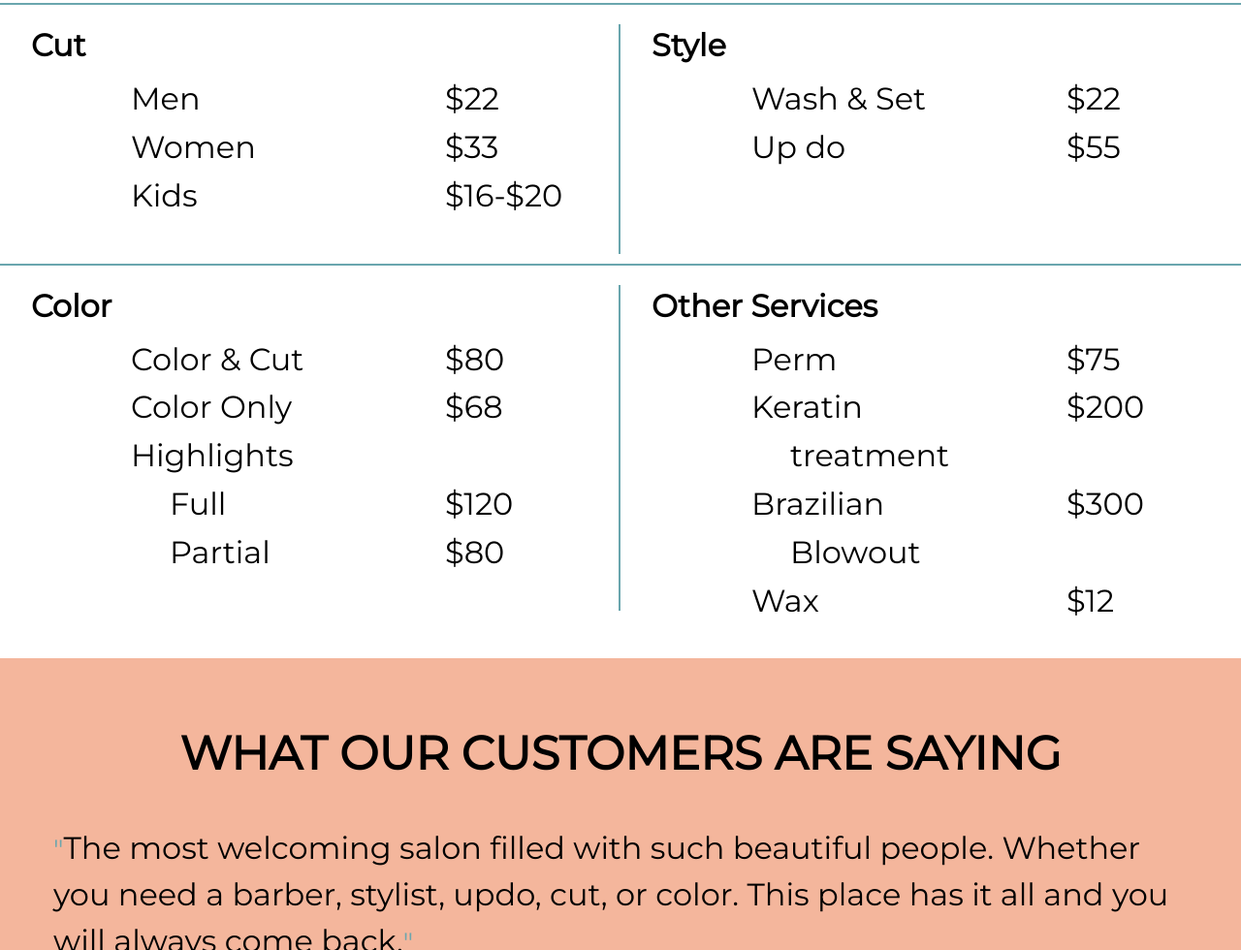
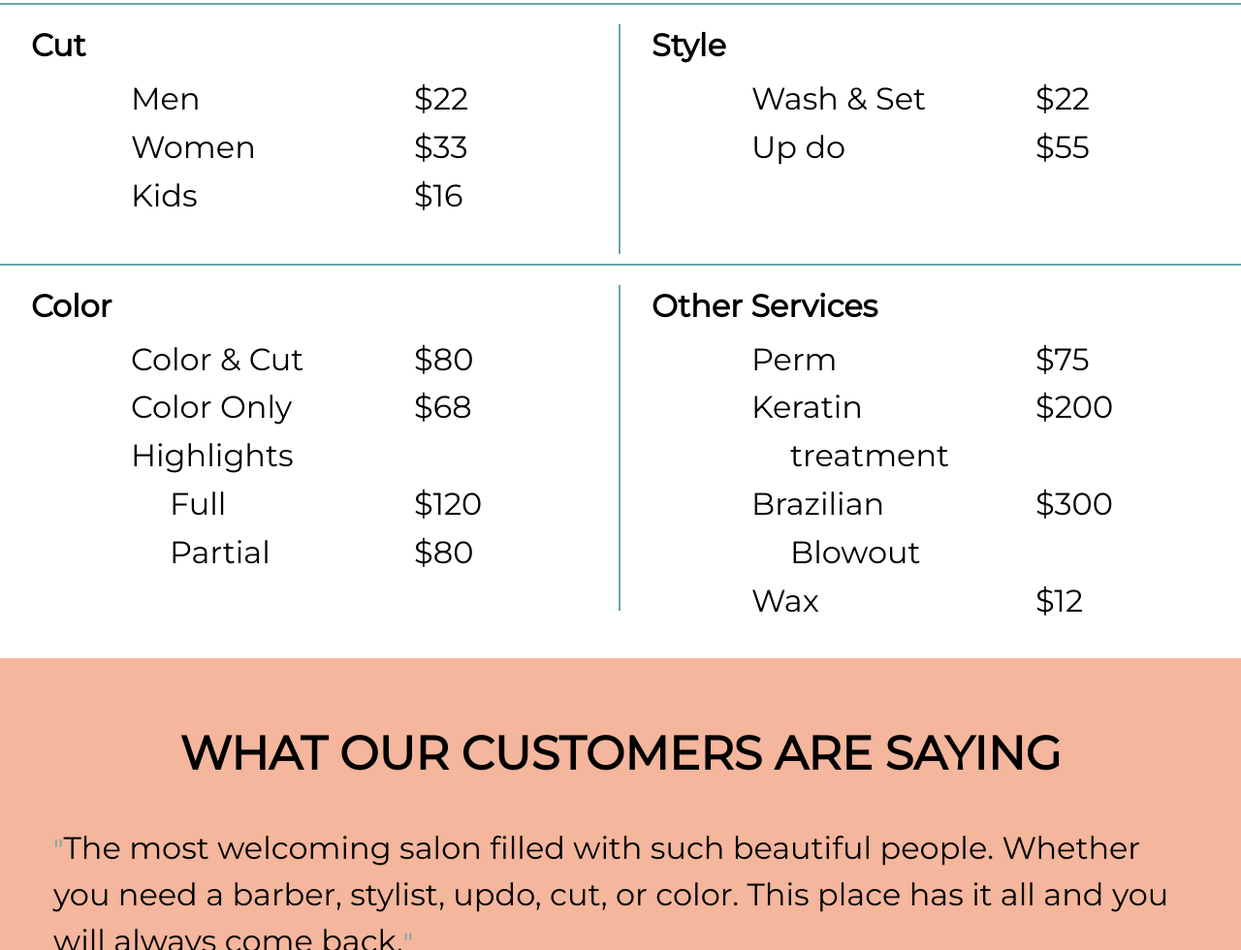
Before and after one commit to bdb5075/hair-masters, a plain HTML site: page index.html in a window 1280 px wide. Shown: the part 1689-2669 px from the top of the page at 97% size. Drawn offline with nearby package versions, Linux system fonts and the light colour scheme; a web font is replaced by a local one.

Commit message:
fixed prices list

```diff
--- a/css/main.css
+++ b/css/main.css
@@ -818,10 +818,10 @@ footer h2 {
     flex-direction: column;
   }
   .services-list {
-    width: 50%;
+    width: 45%;
   }
   .prices-list {
-    width: 15%;
+    width: 25%;
     padding-left: 5px
   }
 }
--- a/index.html
+++ b/index.html
@@ -86,7 +86,7 @@
                         <ul class="prices-list">
                           <li>$22</li>
                           <li>$33</li>
-                          <li>$16-$20</li>
+                          <li>$16</li>
                         </ul>
                   </div>
               </section>
```
